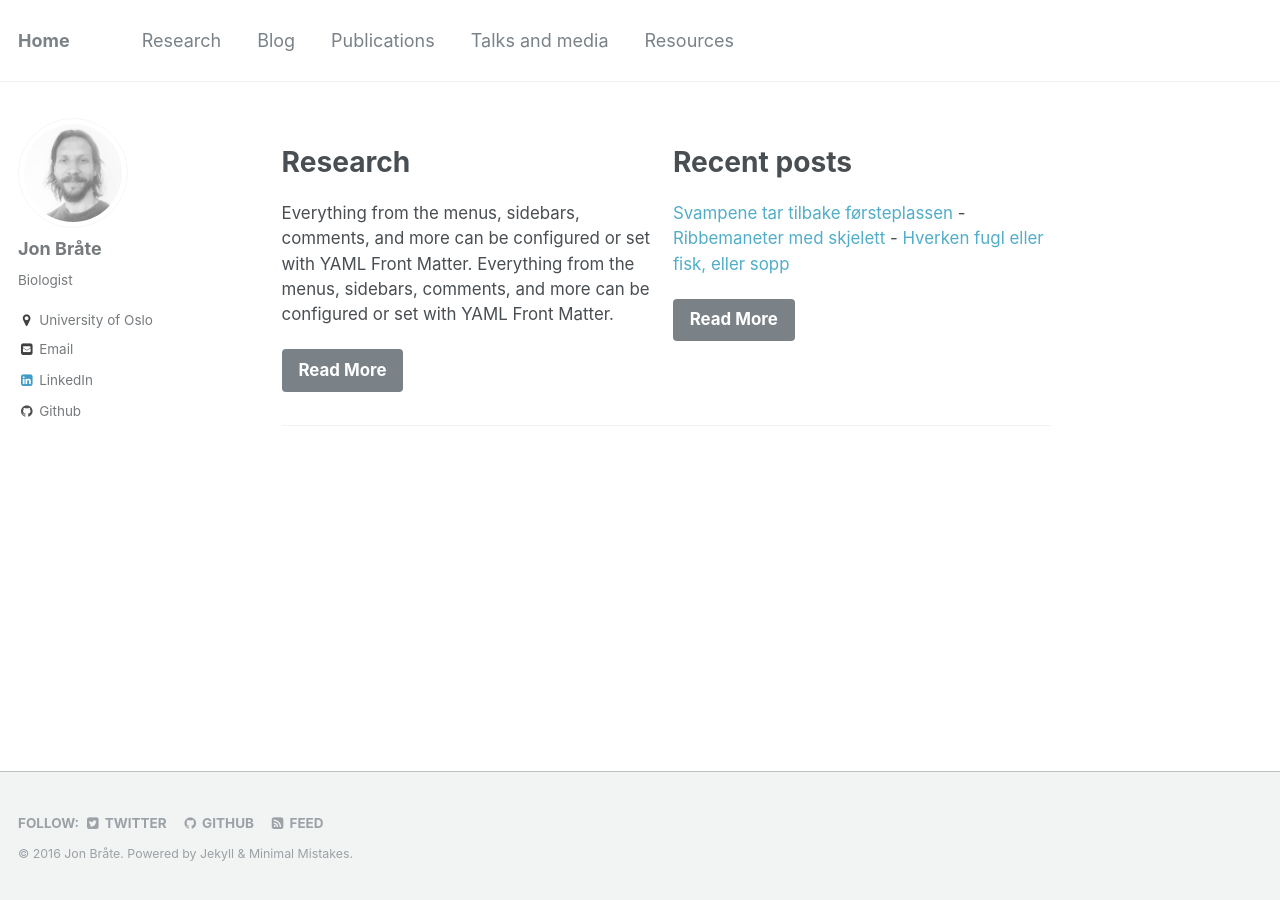
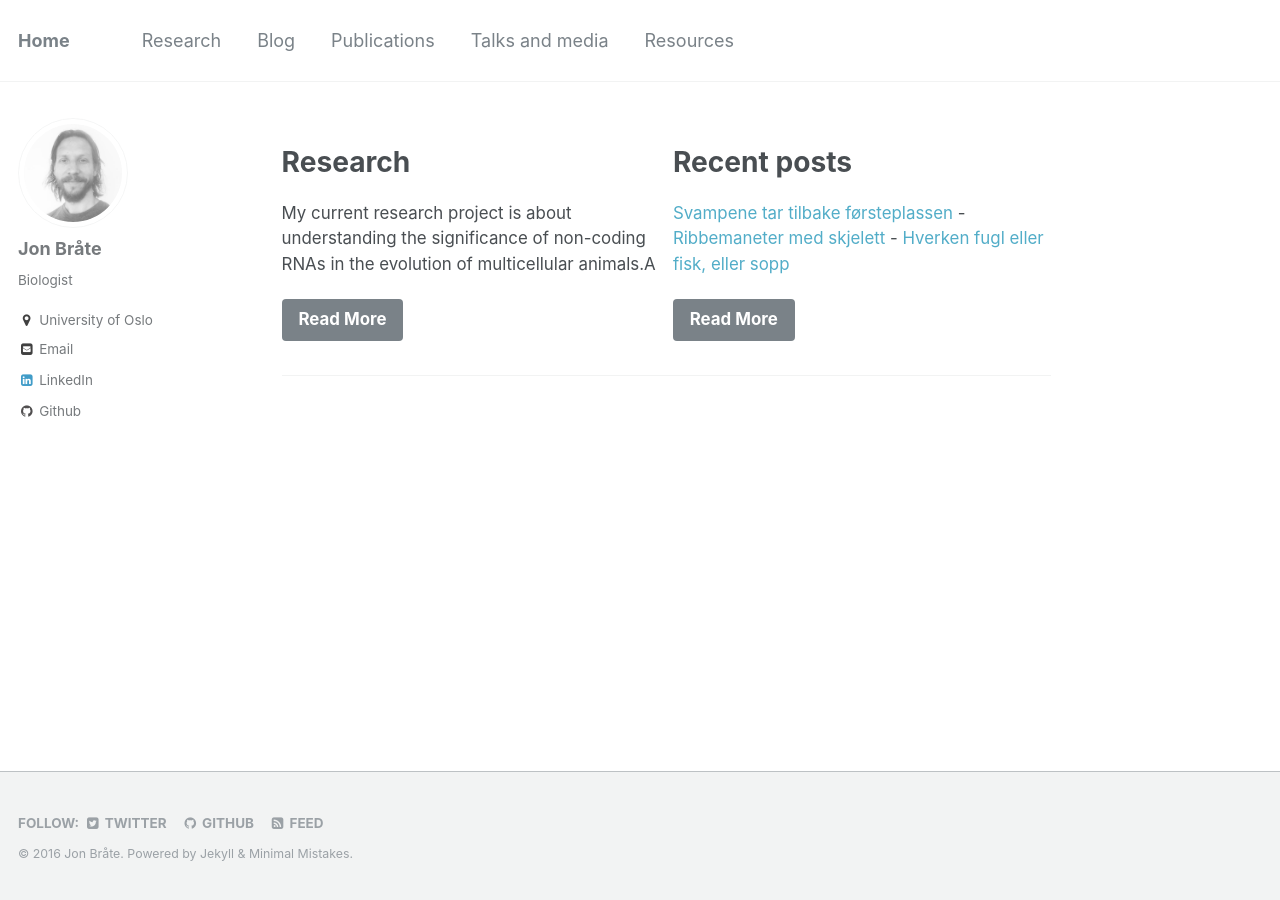
Before and after one commit to pjpaulpj/jonbra.github.io, a Jekyll site: the page built from index.md, in a window 1280 px wide. Built offline with Jekyll 4.4.1, drawn with Linux system fonts in a browser that asks for light colours.

Commit message:
added research description

```diff
--- a/index.md
+++ b/index.md
@@ -4,7 +4,7 @@ author_profile: true
 permalink: /
 feature_row:
   - title: "Research"
-    excerpt: "Everything from the menus, sidebars, comments, and more can be configured or set with YAML Front Matter. Everything from the menus, sidebars, comments, and more can be configured or set with YAML Front Matter."
+    excerpt: "My current research project is about understanding the significance of non-coding RNAs in the evolution of multicellular animals.A"
     url: "/research/"
     btn_label: "Read More"
   - title: "Recent posts"
```
